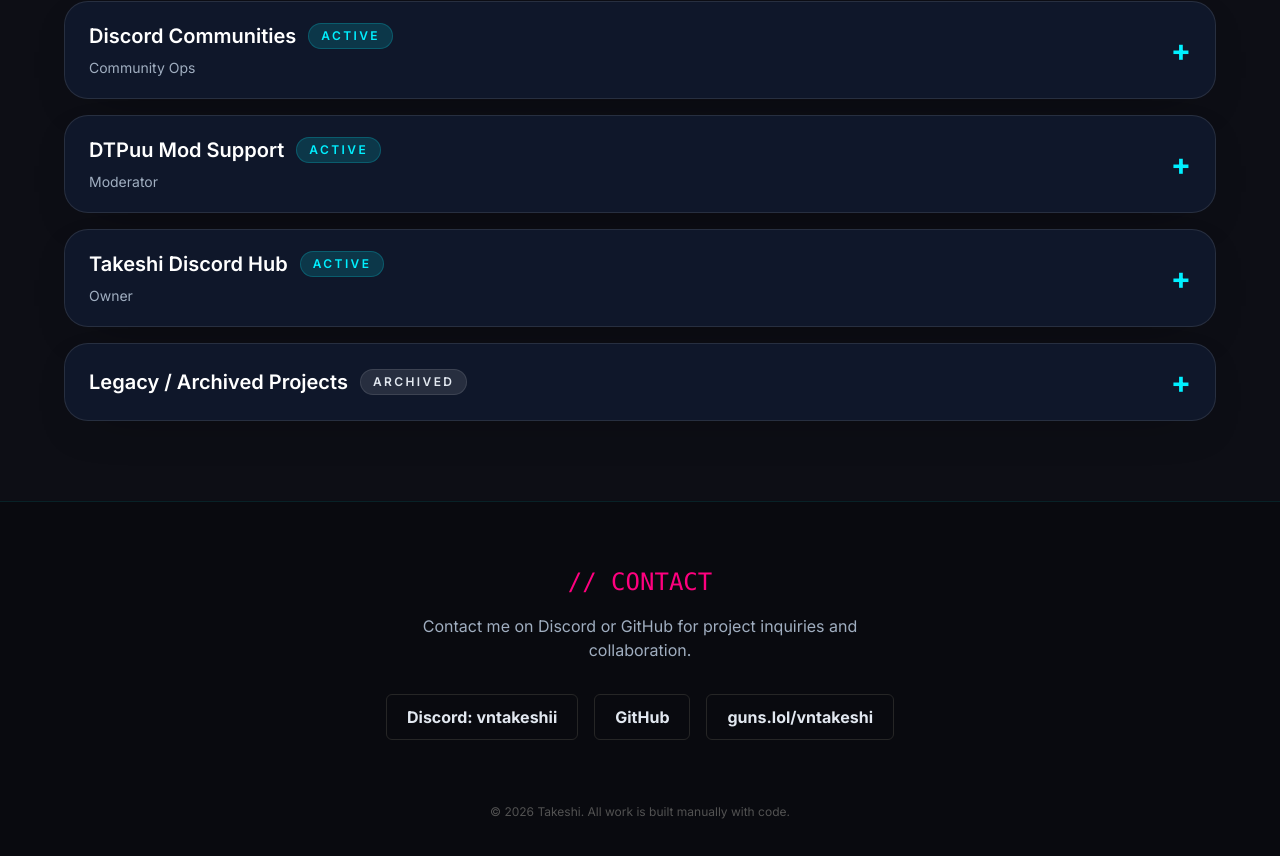
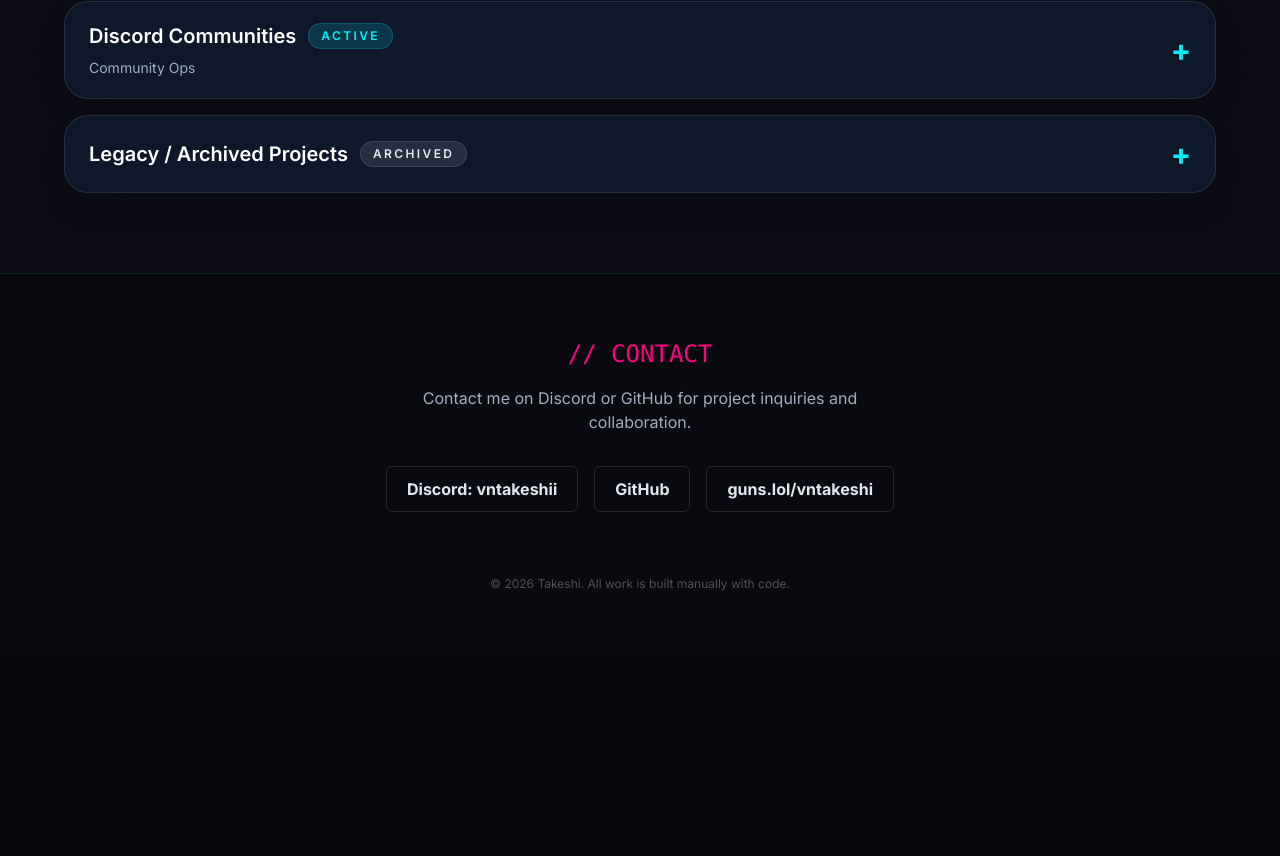
Before and after one commit to VNTakeshi29/project-flex-live, a Next.js app: page / in a window 1280 px wide. Shown: the part 950-1806 px from the top of the page. After the commit the page ends 1606 px from the top, so only its background shows below. Built offline with nearby package versions, Linux system fonts and the light colour scheme.

Commit message:
refactor: merge DTPuu into community project and show detailed accordion items

```diff
--- a/app/page.client.tsx
+++ b/app/page.client.tsx
@@ -177,6 +177,13 @@ export default function Home() {
                   }`}
                 >
                   <p className="text-sm leading-relaxed text-[#a0aec0]">{project.description}</p>
+                  {project.details ? (
+                    <ul className="mt-4 space-y-3 text-sm text-[#cbd5e1] list-disc list-inside">
+                      {project.details.map((detail) => (
+                        <li key={detail}>{detail}</li>
+                      ))}
+                    </ul>
+                  ) : null}
                   <div className="mt-4 flex flex-wrap gap-3">
                     {project.links.map((link) => (
                       <a
--- a/lib/projects.ts
+++ b/lib/projects.ts
@@ -12,6 +12,7 @@ export type Project = {
   status: ProjectStatus;
   badges: string[];
   description: string;
+  details?: string[];
   links: ProjectLink[];
 };
 
@@ -23,37 +24,21 @@ export const projects: Project[] = [
     status: "active",
     badges: ["Active", "Discord", "YouTube"],
     description:
-      "Moderation and support for NightOwlTGT and Bis communities, plus active Discord engagement.",
+      "Moderation and support for NightOwlTGT, Bis, and DTPuu communities with active Discord operations.",
+    details: [
+      "NightOwlTGT: Discord admin and moderation for Play Together tools community.",
+      "Bis: Community moderation and event support for streamer audience.",
+      "DTPuu: Moderator support for YouTube community engagement and Discord message handling.",
+      "Live evidence across active channels and Discord access."
+    ],
     links: [
-      { label: "NightOwlTGT", href: "https://www.youtube.com/@NightOwlTGT" },
-      { label: "Bis", href: "https://www.youtube.com/@Bis1001" },
-      { label: "Discord", href: "https://discord.gg/Svz59wgfhj" }
+      { label: "NightOwlTGT YouTube", href: "https://www.youtube.com/@NightOwlTGT" },
+      { label: "Bis YouTube", href: "https://www.youtube.com/@Bis1001" },
+      { label: "DTPuu YouTube", href: "https://www.youtube.com/@DTPuu" },
+      { label: "Discord servers", href: "https://discord.gg/Svz59wgfhj" }
     ]
   },
-  {
-    id: "dtpuu-mod",
-    title: "DTPuu Mod Support",
-    role: "Moderator",
-    status: "active",
-    badges: ["Active", "YouTube", "Mod"],
-    description:
-      "Active moderation support for DTPuu’s YouTube community and audience engagement.",
-    links: [
-      { label: "YouTube", href: "https://www.youtube.com/@DTPuu" }
-    ]
-  },
-  {
-    id: "personal-server",
-    title: "Takeshi Discord Hub",
-    role: "Owner",
-    status: "active",
-    badges: ["Active", "Discord"],
-    description:
-      "Private server for collaboration, project coordination, and community support.",
-    links: [
-      { label: "Discord", href: "https://discord.com/users/645512630244605983" }
-    ]
-  },
+
   {
     id: "legacy-projects",
     title: "Legacy / Archived Projects",
```
